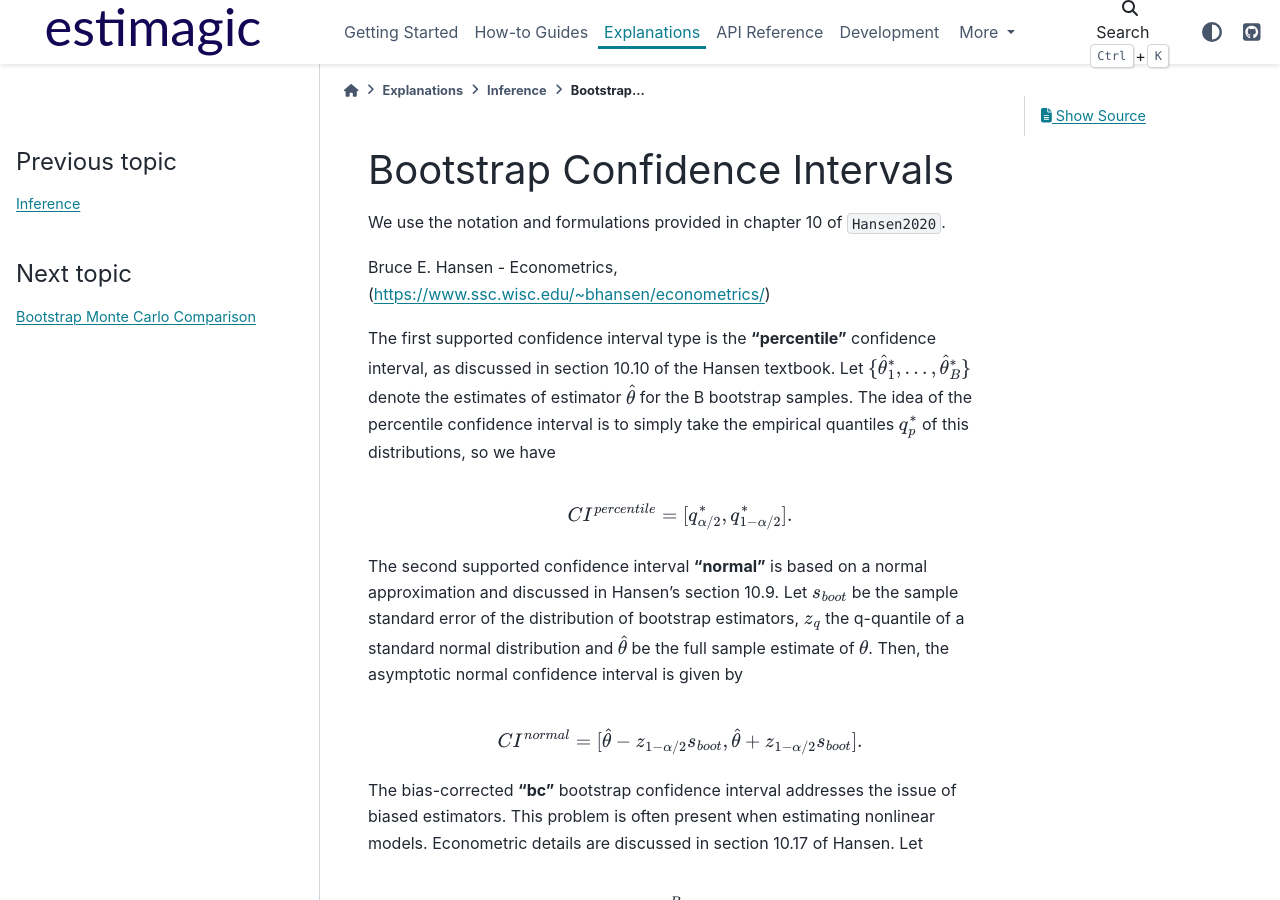
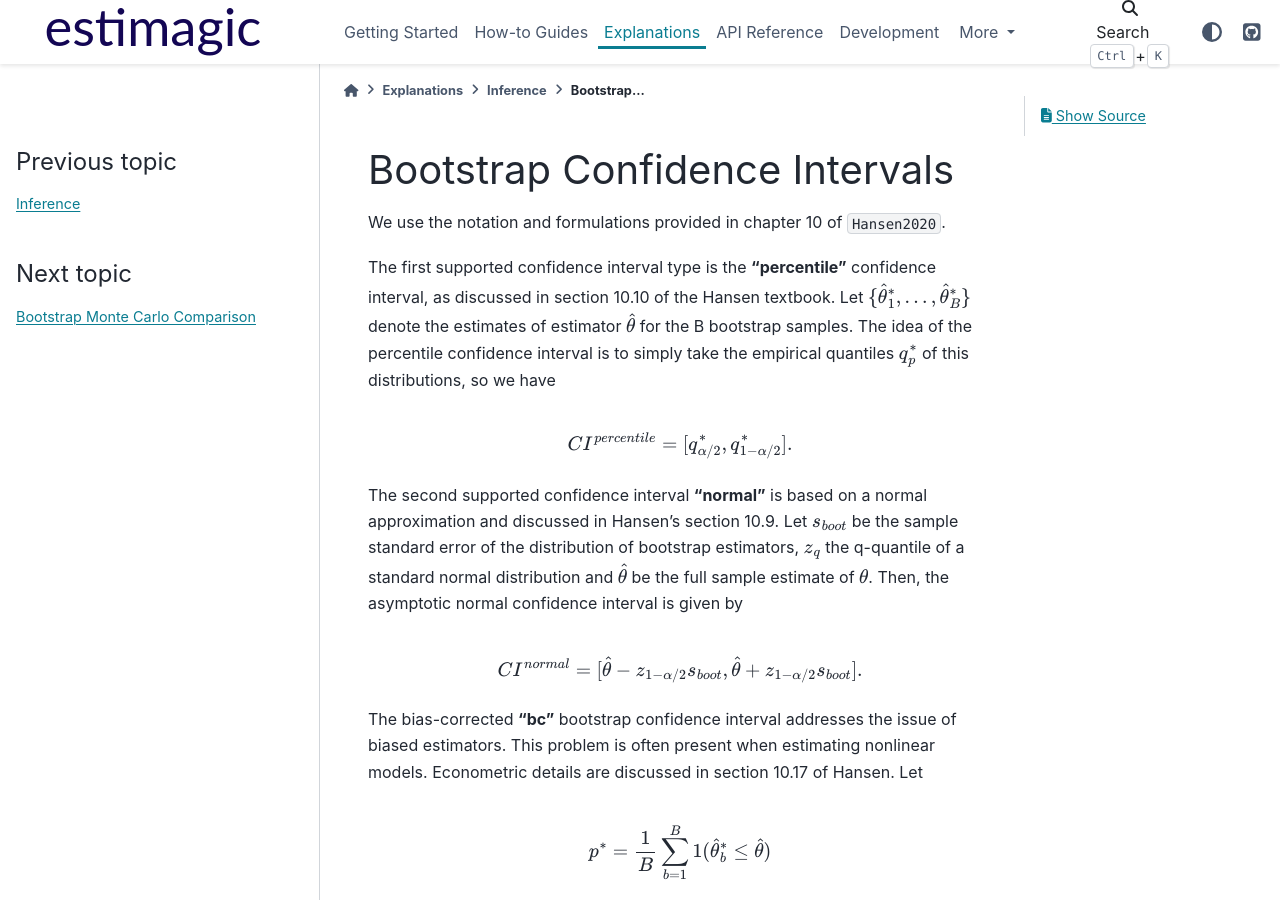
Before and after one commit to optimagic-dev/optimagic, a Sphinx documentation site: the page built from docs/source/explanations/inference/bootstrap_ci.rst, in a window 1280 px wide and 900 px high. Built offline with Sphinx 7.4.7 and the PyData theme 0.15.4, drawn with Linux system fonts in a browser that asks for light colours; pages that are not in the unit, such as notebooks, are missing from menus; cross-references to code outside the pages are shown as plain code.

Commit message:
Remove broken link.

```diff
--- a/docs/source/explanations/inference/bootstrap_ci.rst
+++ b/docs/source/explanations/inference/bootstrap_ci.rst
@@ -3,8 +3,6 @@
 Bootstrap Confidence Intervals
 ********************************
 We use the notation and formulations provided in chapter 10 of :cite:`Hansen2020`.
-
-Bruce E. Hansen - Econometrics,  (https://www.ssc.wisc.edu/~bhansen/econometrics/)
 
 The first supported confidence interval type is the **"percentile"** confidence
 interval, as discussed in section 10.10 of the Hansen textbook.
```
